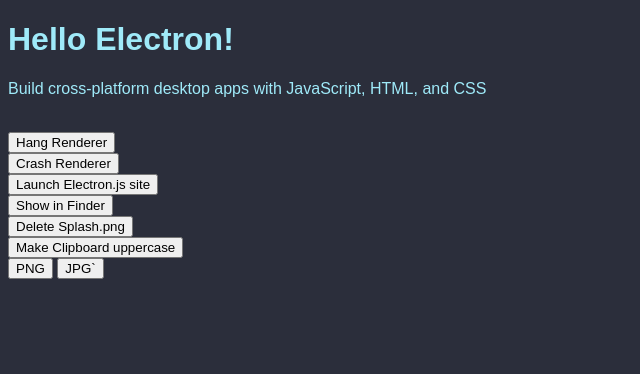
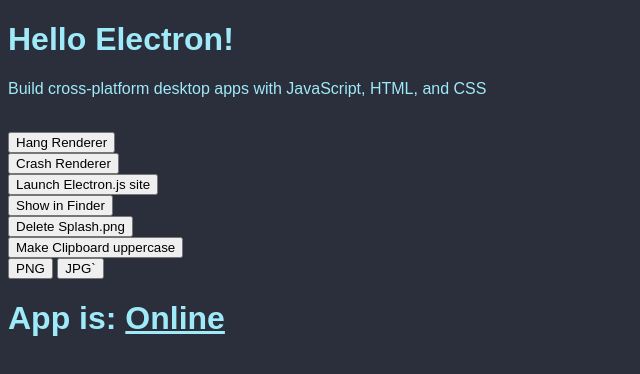
Before and after one commit to itzVort3x1/electron-shared-API, an Electron app: page index.html in a window 1000 px wide. Shown: the whole page, without its empty margins (0-640 px from the left). Drawn offline with Linux system fonts and the light colour scheme; no server answers.

Commit message:
added network detection

```diff
--- a/index.html
+++ b/index.html
@@ -27,6 +27,11 @@
 
     <button onclick="toPng()">PNG</button>
     <button onclick="toJpg()">JPG`</button>
+
+    <br>
+
+    <h1>App is: <u id="status"></u></h1>
+
     <script>
 
       // let i = 1
@@ -84,6 +89,17 @@
         saveToDesktop(jpgSplash, 'jpg');
       }
 
+      const setStatus = status => {
+        const statusNode = document.getElementById('status')
+
+        statusNode.innerText = status ? 'Online' : 'Offline'
+      }
+
+      setStatus(navigator.onLine)
+
+      window.addEventListener('online', e => setStatus(true))
+      window.addEventListener('offline', e => setStatus(false))
+
     </script>
   </body>
 </html>
```
Also changed, not shown: main.js (+14 -2 lines).
